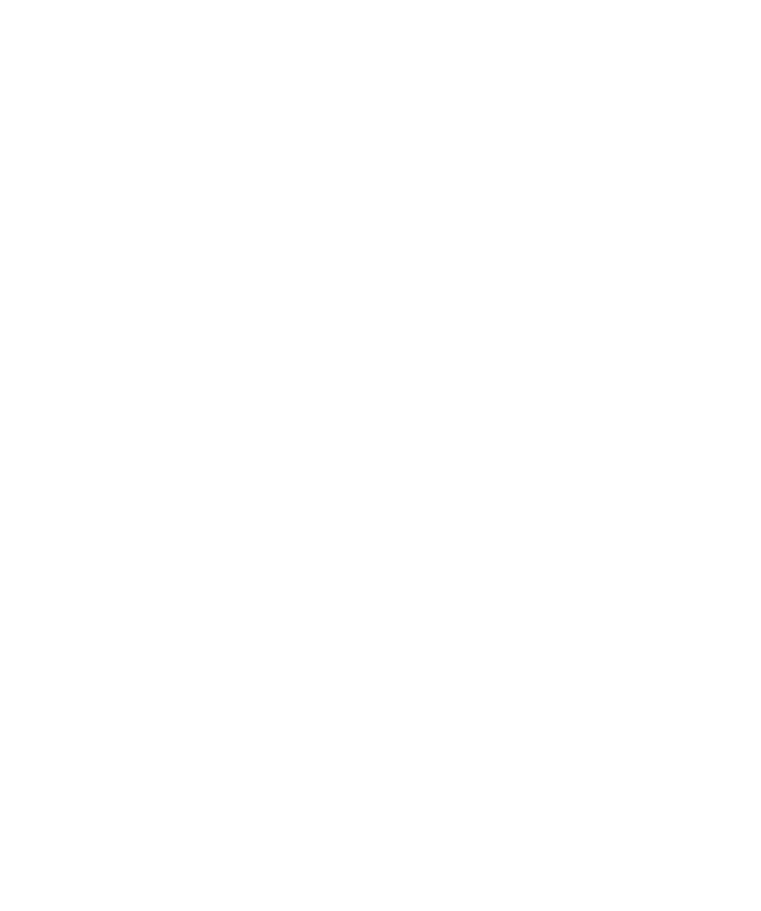
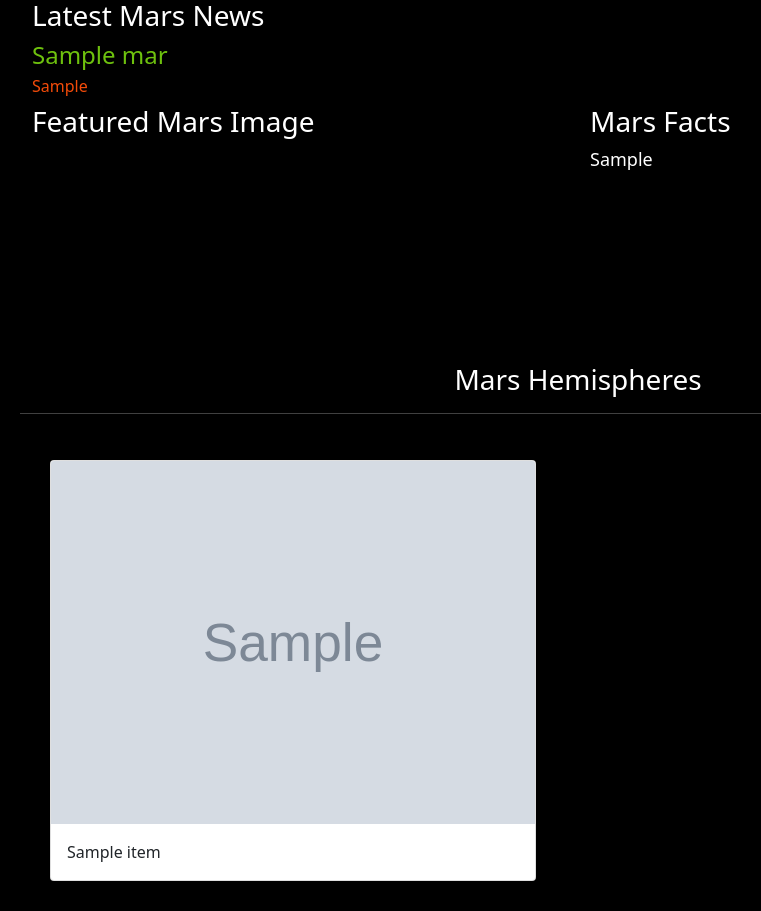
Before and after one commit to SandyGoodell/web-scraping-challenge, a Flask app: page / in a window 1280 px wide. Before the commit the part shown is empty. Shown: the part 105-1016 px from the top of the page, without its empty margins (62-823 px from the left). Before the commit the page ends 800 px from the top, so only its background shows below. Run offline with Flask 2, Linux system fonts and the light colour scheme; grey boxes marked "Sample" are stand-in pictures; a database or web service that is not in the repository returns one stand-in record (values such as "Sample title"); some libraries are stand-ins or nearby versions.

Commit message:
changes and updates

```diff
--- a/templates/index.html
+++ b/templates/index.html
@@ -1,14 +1,75 @@
-<!DOCTYPE html>
+<!doctype html>
 <html lang="en">
-<head>
-    <meta charset="UTF-8" />
+  <head>
+    <!-- Required meta tags -->
+    <meta charset="utf-8">
+    <meta name="viewport" content="width=device-width, initial-scale=1">
 
-</head>
-<body>
+    <!-- Bootstrap CSS -->
+    <link href="https://cdn.jsdelivr.net/npm/bootstrap@5.0.0-beta2/dist/css/bootstrap.min.css" rel="stylesheet" integrity="sha384-BmbxuPwQa2lc/FVzBcNJ7UAyJxM6wuqIj61tLrc4wSX0szH/Ev+nYRRuWlolflfl" crossorigin="anonymous">
 
+   </head>
+  <body class="text-white" style="background-color:black;">
+    <div class="container">
+        <!-- Jumbotron -->
+        <div class="jumbotron text-center" style="background-image: url(https://upload.wikimedia.org/wikipedia/commons/1/14/Mars_Panorama_banner.jpg); background-size: 100%; height: 100%;">
+          <h1>Mission to Mars</h1>
+          <a class="btn btn-lg text-white" style="background-color:#1ef11357;" href="/scrape" role="button">Scrape New
+            Data</a>
+        </div>
+        <!-- Latest News from Mars -->
+        <div class="container">
+            <h3> Latest Mars News </h3>
+            <h4 style="color: #6ec10e">{{mars.news_title}}</h4>
+            <h6 style="color: #f34b09">{{mars.news_para}}</h6>
+          </div>
+             <!-- Featured Image and Facts -->
+        <div class="container-fluid">
+            <div class="row">
+            <!-- Image-->
+            <div class="col-md-6">
+                <h3>Featured Mars Image</h3>
+                <!--<img src= {{mars.featured_image_url}} style="max-width:92%; max-height: auto;" alt="Mars Featured Image"> -->
+            </div>
+            <!-- Table -->
+            <div class="col-md-6">
+                <h3>Mars Facts</h3>
+                <div style="max-width: 500px; max-height: 120px; font-size: 18px;">
+                    {{ mars.fact_table | safe}}
+                </div>
+            </div>
+            </div>
+        </div>
 
+        <!-- Hemispheres Cards -->
+        <h3 style="padding-top: 10px; margin-top: 180px; text-align: center;">Mars Hemispheres</h3>
+        <div class="card-deck">
+            <hr>
+            <div class="col-md-12">
+                <div class="row">
+                {% for item in mars.hemisphere_images %}
+                    <div class="col-md-6">
+                        <div class="card text-dark bg-ligt" style="margin: 30px;">
+                            <img class="card-img-top" src="{{ item.img_url }}" />
+                            <div class="card-body">
+                                <p class="card-text">{{ item.title }}</p>
+                            </div>
+                        </div>
+                    </div>
+                    {% endfor %}
+                </div>
+            </div>
 
+        </div>
+    </div>
+    <!-- Optional JavaScript; choose one of the two! -->
 
+    <!-- Option 1: Bootstrap Bundle with Popper -->
+    <!--<script src="https://cdn.jsdelivr.net/npm/bootstrap@5.0.0-beta2/dist/js/bootstrap.bundle.min.js" integrity="sha384-b5kHyXgcpbZJO/tY9Ul7kGkf1S0CWuKcCD38l8YkeH8z8QjE0GmW1gYU5S9FOnJ0" crossorigin="anonymous"></script> -->
 
-</body>
+    <!-- Option 2: Separate Popper and Bootstrap JS -->
+
+    <script src="https://cdn.jsdelivr.net/npm/@popperjs/core@2.6.0/dist/umd/popper.min.js" integrity="sha384-KsvD1yqQ1/1+IA7gi3P0tyJcT3vR+NdBTt13hSJ2lnve8agRGXTTyNaBYmCR/Nwi" crossorigin="anonymous"></script>
+    <script src="https://cdn.jsdelivr.net/npm/bootstrap@5.0.0-beta2/dist/js/bootstrap.min.js" integrity="sha384-nsg8ua9HAw1y0W1btsyWgBklPnCUAFLuTMS2G72MMONqmOymq585AcH49TLBQObG" crossorigin="anonymous"></script>
+  </body>
 </html>
```
Also changed, not shown: scrape_mars.py (+7 -7 lines).
